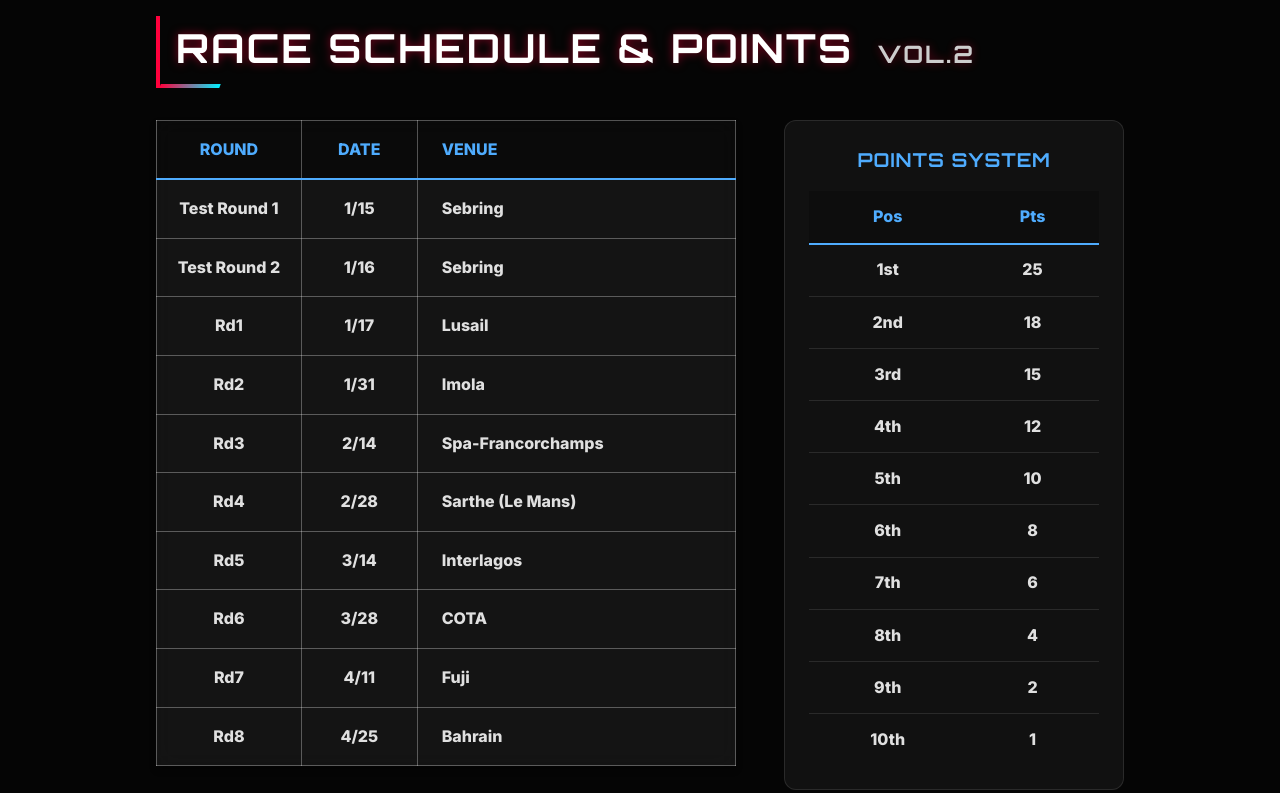
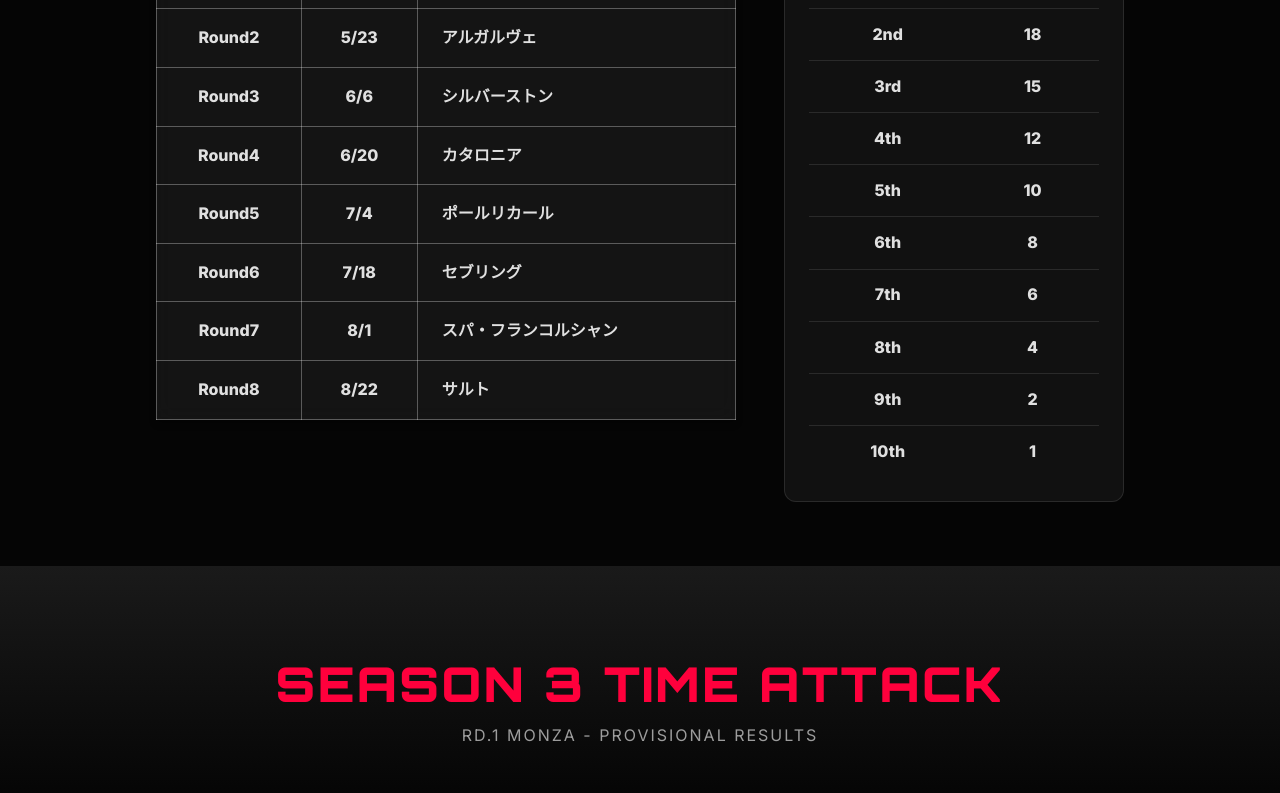
Before and after one commit to ciccida/wec-sprint-series, a React (Vite) app: page / in a window 1280 px wide. Shown: the part 3020-3813 px from the top of the page. Built offline with nearby package versions, Linux system fonts and the light colour scheme.

Commit message:
Move Time Attack below Schedule and update Schedule for Season 3

```diff
--- a/src/components/Schedule.jsx
+++ b/src/components/Schedule.jsx
@@ -2,22 +2,21 @@ import React from 'react';
 import './Schedule.css';
 
 const scheduleData = [
-    { round: "Test Round 1", date: "1/15", venue: "Sebring" },
-    { round: "Test Round 2", date: "1/16", venue: "Sebring" },
-    { round: "Rd1", date: "1/17", venue: "Lusail" },
-    { round: "Rd2", date: "1/31", venue: "Imola" },
-    { round: "Rd3", date: "2/14", venue: "Spa-Francorchamps" },
-    { round: "Rd4", date: "2/28", venue: "Sarthe (Le Mans)" },
-    { round: "Rd5", date: "3/14", venue: "Interlagos" },
-    { round: "Rd6", date: "3/28", venue: "COTA" },
-    { round: "Rd7", date: "4/11", venue: "Fuji" },
-    { round: "Rd8", date: "4/25", venue: "Bahrain" },
+    { round: "Rd1公式プラクティス", date: "5/1", venue: "モンツァ" },
+    { round: "Round1", date: "5/9", venue: "モンツァ" },
+    { round: "Round2", date: "5/23", venue: "アルガルヴェ" },
+    { round: "Round3", date: "6/6", venue: "シルバーストン" },
+    { round: "Round4", date: "6/20", venue: "カタロニア" },
+    { round: "Round5", date: "7/4", venue: "ポールリカール" },
+    { round: "Round6", date: "7/18", venue: "セブリング" },
+    { round: "Round7", date: "8/1", venue: "スパ・フランコルシャン" },
+    { round: "Round8", date: "8/22", venue: "サルト" }
 ];
 
 const Schedule = () => {
     return (
         <div className="schedule-container">
-            <h2 className="section-title">Race Schedule & Points <span style={{ fontSize: '0.6em', opacity: 0.8, marginLeft: '10px' }}>Vol.2</span></h2>
+            <h2 className="section-title">Race Schedule & Points <span style={{ fontSize: '0.6em', opacity: 0.8, marginLeft: '10px' }}>Season 3</span></h2>
             <div className="schedule-content">
                 <table className="schedule-table">
                     <thead>
--- a/src/pages/Home.jsx
+++ b/src/pages/Home.jsx
@@ -77,6 +77,10 @@ const Home = () => {
             <TwitterFeed />
             <LatestVideos />
 
+            <section id="schedule">
+                <Schedule />
+            </section>
+
             {/* [RELEASE 4/29] Season 3 Time Attack Results */}
             <section id="time-attack" style={{ padding: '80px 0 40px 0', background: 'linear-gradient(to bottom, #1a1a1a, #000)' }}>
                 <div className="container">
@@ -91,9 +95,6 @@ const Home = () => {
                         </div>
                     )}
                 </div>
-            </section>
-            <section id="schedule">
-                <Schedule />
             </section>
 
             {/* 1. Series Standings (Full - Production Style) */}
```
